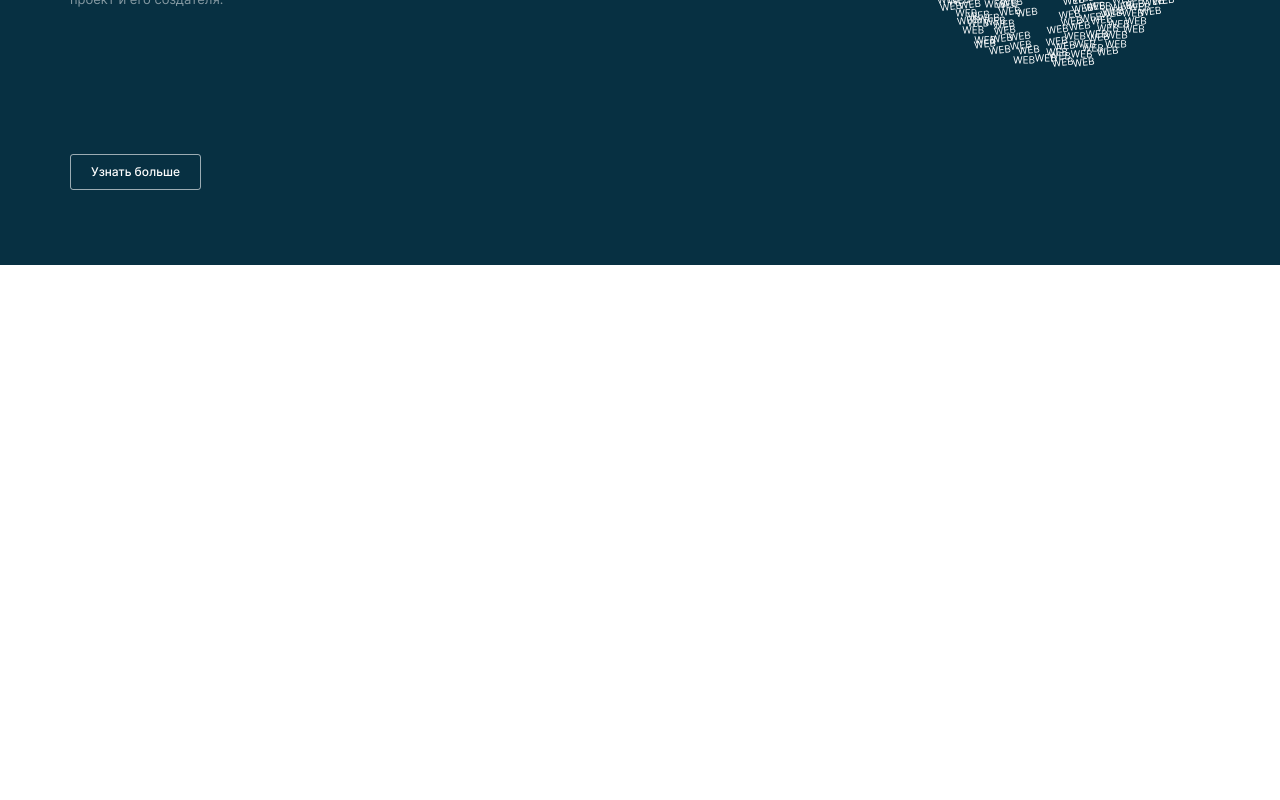
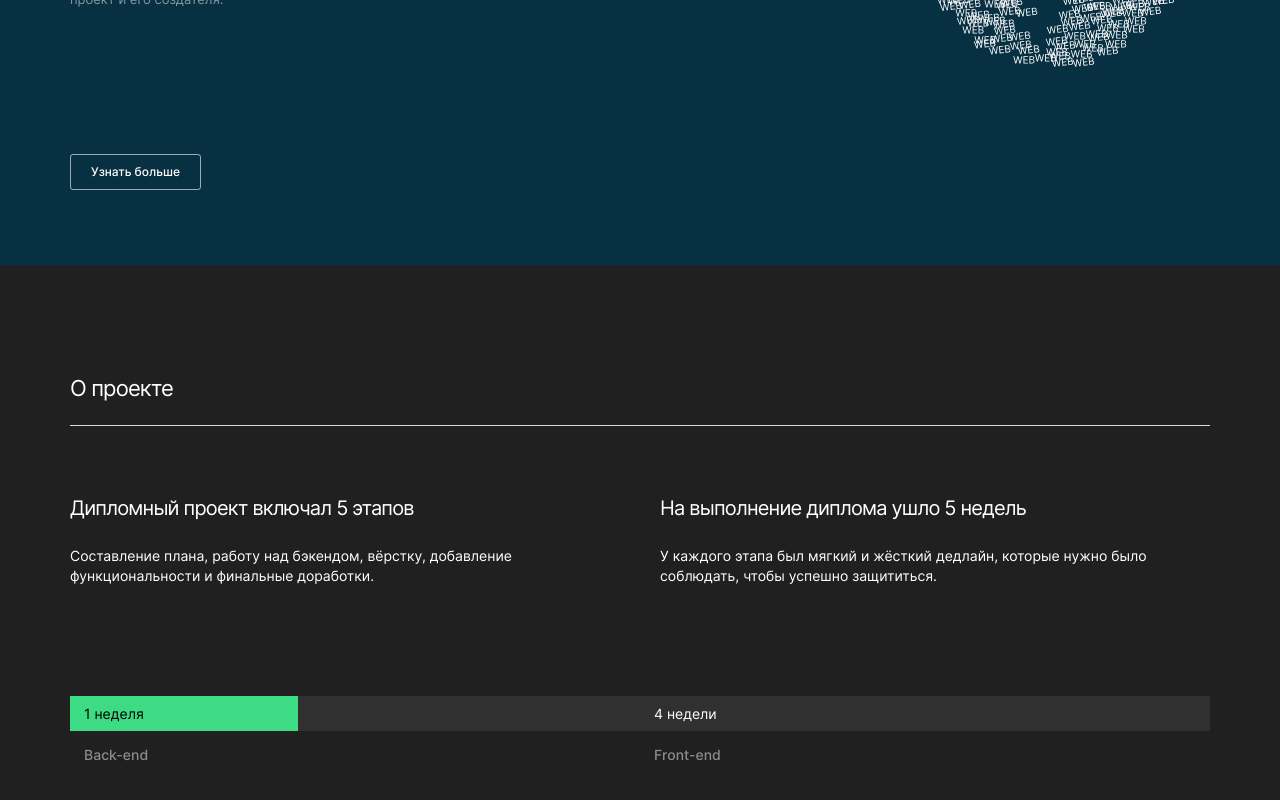
Before and after one commit to eugesher/movies-explorer-frontend, a React (Create React App) app: page / in a window 1280 px wide. Shown: the part 386-1186 px from the top of the page. Before the commit the page ends 800 px from the top, so only its background shows below. Built offline with nearby package versions, Linux system fonts and the light colour scheme; the HTML template or start-up script is replaced by a standard one.

Commit message:
feat: desktop 'about project' section

```diff
--- /dev/null
+++ b/src/components/AboutProject/AboutProject.css
@@ -0,0 +1,76 @@
+.about-project {
+  padding-top: 110px;
+  padding-bottom: 110px;
+}
+
+.about-project__content {
+  display: flex;
+  flex-direction: column;
+  align-items: flex-start;
+}
+
+.about-project__title {
+  width: 100%;
+  margin: 0;
+  padding-bottom: 23px;
+  font-size: 22px;
+  font-weight: 400;
+  line-height: 1.23;
+  letter-spacing: -0.04em;
+  border-bottom: 1px solid #dadada;
+}
+
+.about-project__info-container {
+  width: 100%;
+  display: grid;
+  grid-template-columns: 1fr 1fr;
+  grid-column-gap: 40px;
+}
+
+.about-project__info-title {
+  margin: 70px 0 0;
+  font-weight: 400;
+  font-size: 20px;
+  line-height: 1.2;
+  letter-spacing: -0.04em;
+}
+
+.about-project__info-text {
+  margin: 26px 0 0;
+  font-weight: 400;
+  font-size: 14px;
+  line-height: 1.43;
+}
+
+.about-project__time-bar {
+  width: 100%;
+  margin-top: 110px;
+  display: grid;
+  grid-template-columns: 1fr 1fr;
+}
+
+.about-project__time-bar-spent {
+  margin: 0;
+  padding: 9px 0 9px 14px;
+  font-weight: 400;
+  font-size: 14px;
+  line-height: 17px;
+}
+
+.about-project__time-bar-spent_column_left {
+  color: #000;
+  background: linear-gradient(to right, #3ddc84 40%, #303030 40%);
+}
+
+.about-project__time-bar-spent_column_right {
+  background: #303030;
+}
+
+.about-project__time-bar-caption {
+  margin: 16px 0 0;
+  padding-left: 14px;
+  font-weight: 500;
+  font-size: 14px;
+  line-height: 1.21;
+  color: #8b8b8b;
+}
--- /dev/null
+++ b/src/components/AboutProject/AboutProject.js
@@ -0,0 +1,33 @@
+import "./AboutProject.css";
+
+export default function AboutProject() {
+  return (
+    <section className="about-project">
+      <div className="section-content about-project__content">
+        <h2 className="about-project__title">О проекте</h2>
+        <div className="about-project__info-container">
+          <h3 className="about-project__info-title">Дипломный проект включал 5 этапов</h3>
+          <h3 className="about-project__info-title">На выполнение диплома ушло 5 недель</h3>
+          <p className="about-project__info-text">
+            Составление плана, работу над бэкендом, вёрстку, добавление функциональности и финальные
+            доработки.
+          </p>
+          <p className="about-project__info-text">
+            У каждого этапа был мягкий и жёсткий дедлайн, которые нужно было соблюдать, чтобы
+            успешно защититься.
+          </p>
+        </div>
+        <div className="about-project__time-bar">
+          <p className="about-project__time-bar-spent about-project__time-bar-spent_column_left">
+            1 неделя
+          </p>
+          <p className="about-project__time-bar-spent about-project__time-bar-spent_column_right">
+            4 недели
+          </p>
+          <p className="about-project__time-bar-caption">Back-end</p>
+          <p className="about-project__time-bar-caption">Front-end</p>
+        </div>
+      </div>
+    </section>
+  );
+}
--- a/src/components/Main/Main.js
+++ b/src/components/Main/Main.js
@@ -1,11 +1,12 @@
 import "./Main.css";
 import Promo from "../Promo/Promo";
+import AboutProject from "../AboutProject/AboutProject";
 
 export default function Main() {
   return (
     <main className="main">
       <Promo />
-      {/*<AboutProject />*/}
+      <AboutProject />
     </main>
   );
 }
--- a/src/components/Promo/Promo.css
+++ b/src/components/Promo/Promo.css
@@ -1,6 +1,7 @@
 .promo {
   background-color: #073042;
-  width: 100%;
+  padding-top: 75px;
+  padding-bottom: 75px;
 }
 
 .promo__content {
@@ -8,8 +9,6 @@
   flex-direction: row;
   align-items: flex-start;
   justify-content: space-between;
-  padding-top: 75px;
-  padding-bottom: 75px;
 }
 
 .promo__column {
```
